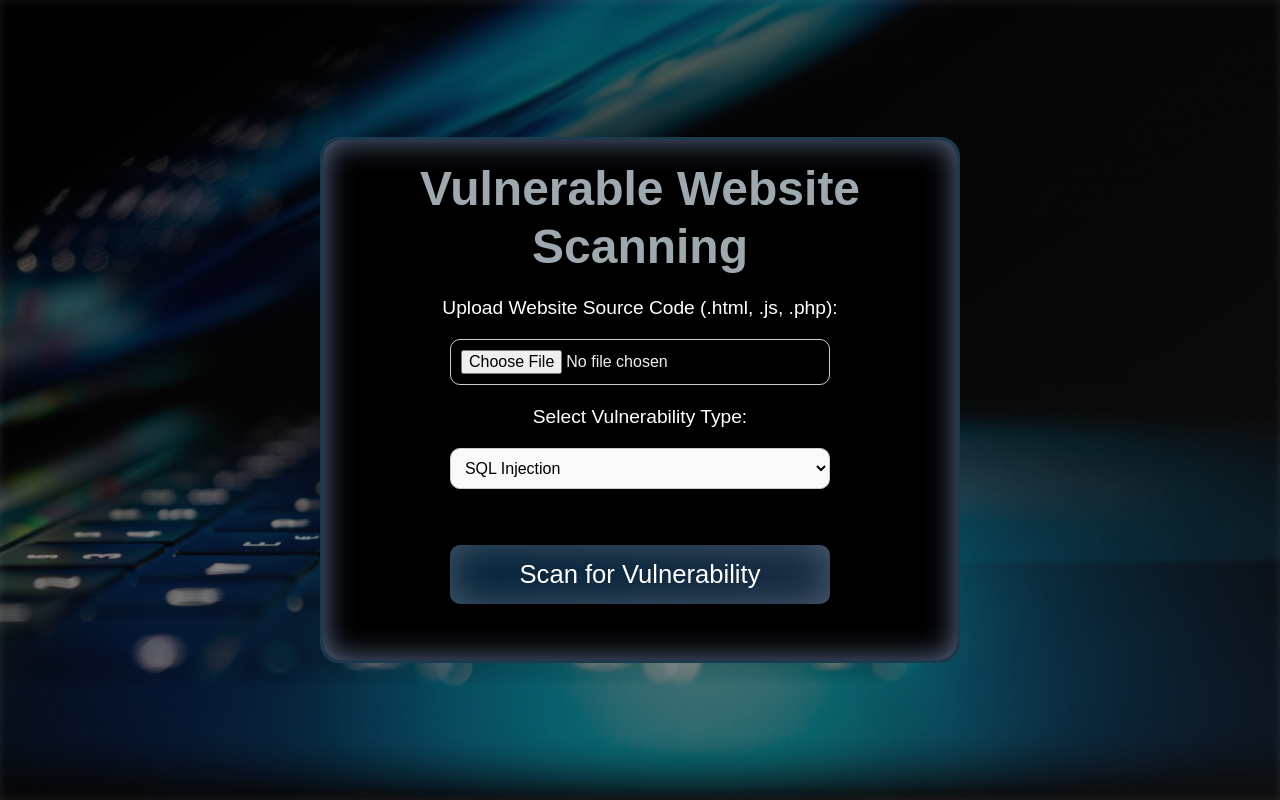
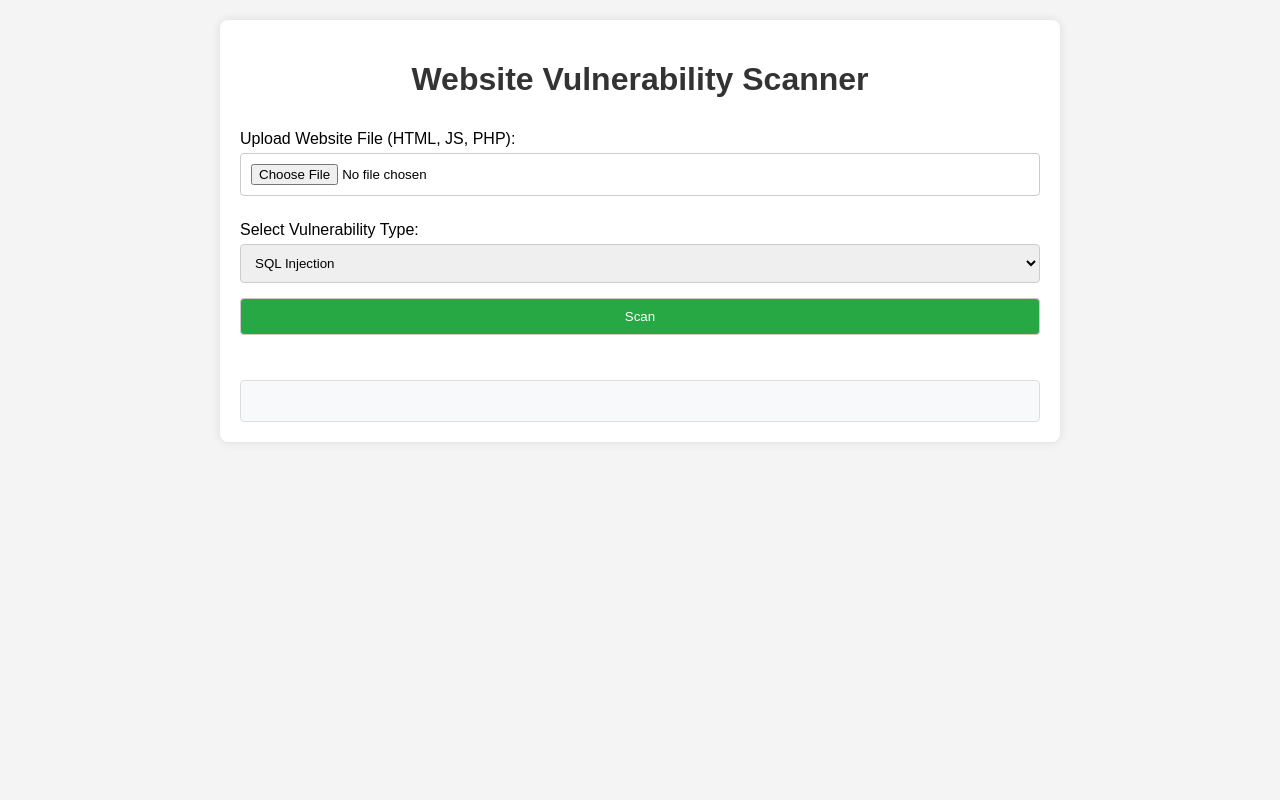
Before and after one commit to KK1234-stack/SE-project, a PHP site: page /scan_vul.html in a window 1280 px wide. Run offline with PHP 8.4, Linux system fonts and the light colour scheme.

Commit message:
updated scan vul files but still front end needs to be hcnaged

```diff
--- a/scan_vul.css
+++ b/scan_vul.css
@@ -8,26 +8,33 @@
 
 body {
     font-family: 'Arial', sans-serif;
-    color: #4d4d4d;
-    line-height: 1.2;
+    color: #ddd;
+    line-height: 1.5;
     margin: 0;
     padding: 0;
-    overflow-x: hidden;
-    background: #0a0a0a;
-    background: linear-gradient(145deg, #000000, #1a1a1a);
+    background: #1c1c1c;
+    background: linear-gradient(135deg, #0f0f0f, #1a1a1a);
     box-shadow: inset 0 0 10px rgba(255, 255, 255, 0.1);
     min-height: 100vh;
     display: flex;
     justify-content: center;
     align-items: center;
 }
+
 .container {
-    /* position: relative; */
-    color: #ecf0f1;
-    text-align: center;
-    /* background-color: #2c3e50; */
-    overflow: hidden;
-    height: auto;
+    background-color: #181818;
+    border-radius: 20px; /* Rounded corners */
+    border: 3px solid #34495e; /* Subtle border */
+    box-shadow: inset 0 0 20px rgba(0, 0, 0, 0.8);
+    margin: 30px auto;
+    padding: 40px;
+    width: 60%;
+    display: flex;
+    flex-direction: column;
+    align-items: center;
+    justify-content: center;
+    position: relative;
+    z-index: 1;
 }
 
 .container::before {
@@ -37,30 +44,16 @@ body {
     left: 0;
     width: 100%;
     height: 100%;
-    background: url('urlback.jpg') no-repeat center center;
+    background: url('background.jpg') no-repeat center center;
     background-size: cover;
-    opacity: 0.5; /* Adjust opacity here */
-    z-index: -1; /* Sends the pseudo-element behind the content */
-}
-.container {
-    background-color: #000000;
-    border-radius: 20px; /* Rounded corners */
-    border: 3px solid rgb(27, 58, 75); /* Outer border */
-    box-shadow: inset 0 0 30px rgba(140, 159, 213, 0.7);
-    margin: 30px auto;
-    padding: 20px;
-    width: 50%;
-    display: flex;
-    flex-direction: column;
-    align-items: center;
-    justify-content: center;
-    height: auto;
+    opacity: 0.4;
+    z-index: -1;
 }
 
 h1 {
     text-align: center;
-    color: rgb(158, 169, 175);
-    font-size: 3rem;
+    color: #e0e0e0;
+    font-size: 2.5rem;
     margin-bottom: 20px;
 }
 
@@ -68,9 +61,8 @@ form {
     display: flex;
     flex-direction: column;
     justify-content: center;
-    flex-wrap: wrap;
     align-items: center;
-    gap: 20px;
+    gap: 25px;
     width: 80%;
 }
 
@@ -80,80 +72,97 @@ label {
 }
 
 input[type="file"], select, button {
-    padding: 10px;
-    font-size: 16px;
+    padding: 12px;
+    font-size: 1rem;
     border: 1px solid #ccc;
-    border-radius: 10px;
+    border-radius: 8px;
     width: 80%;
 }
 
 input[type="file"] {
     cursor: pointer;
+    background-color: #2c3e50;
 }
 
 select {
-    background-color: #f9f9f9;
+    background-color: #34495e;
+    color: #fff;
 }
 
 button {
     padding: 15px 30px;
-    font-size: 1.6em;
-    background: linear-gradient(135deg, #012036, #12263d); /* Gradient background */
+    font-size: 1.2em;
+    background: linear-gradient(135deg, #2c3e50, #2980b9); /* Gradient background */
     color: #fff;
     border: none;
-    border-radius: 10px; /* Rounded corners */
+    border-radius: 8px;
     transition: all 0.3s ease;
     cursor: pointer;
-    margin: 36px 20px;
-    box-shadow: inset 0px 0px 40px rgba(229, 230, 235, 0.3); /* Inner shadow */
+    box-shadow: inset 0 0 20px rgba(255, 255, 255, 0.2);
 }
 
 button:hover {
-    background: linear-gradient(135deg, #012036, #214772); /* Darker gradient on hover */
-    box-shadow: inset 0px 0px 8px rgba(150, 172, 210, 0.3), 0px 8px 15px rgba(229, 230, 235, 0.3); /* Inner shadow + outer shadow on hover */
+    background: linear-gradient(135deg, #2980b9, #3498db); /* Hover effect */
+    box-shadow: inset 0 0 10px rgba(255, 255, 255, 0.3), 0 8px 20px rgba(0, 0, 0, 0.4); /* Outer shadow */
     transform: translateY(-3px);
 }
 
 button:active {
-    transform: translateY(1px); /* Button slightly pressed effect */
+    transform: translateY(1px); /* Button pressed effect */
 }
 
 #scan-results {
-    margin-top: 20px;
+    margin-top: 30px;
     padding: 15px;
-    background-color: #e9f7f1;
-    border: 1px solid #4CAF50;
-    border-radius: 5px;
+    background-color: #16a085;
+    border: 1px solid #1abc9c;
+    border-radius: 8px;
     display: none;
 }
 
 #scan-results p {
     font-size: 18px;
     font-weight: bold;
-    color: #333;
+    color: #fff;
 }
 
 #scan-results pre {
     background-color: #fff;
     padding: 15px;
-    border-radius: 5px;
+    border-radius: 8px;
     overflow-x: auto;
     white-space: pre-wrap;
     word-wrap: break-word;
 }
 
-@media (max-width: 600px) {
+@media (max-width: 768px) {
     .container {
-        width: 90%;
-        padding: 10px;
+        width: 85%;
+        padding: 20px;
     }
 
     h1 {
-        font-size: 3rem;
+        font-size: 2rem;
     }
 
     button {
         padding: 12px;
-        font-size: 20px;
+        font-size: 1.1em;
     }
 }
+
+@media (max-width: 480px) {
+    .container {
+        width: 95%;
+        padding: 15px;
+    }
+
+    h1 {
+        font-size: 1.8rem;
+    }
+
+    button {
+        padding: 10px;
+        font-size: 1em;
+    }
+}
--- a/scan_vul.html
+++ b/scan_vul.html
@@ -3,15 +3,69 @@
 <head>
     <meta charset="UTF-8">
     <meta name="viewport" content="width=device-width, initial-scale=1.0">
-    <title>Vulnerable Website Scanning</title>
-    <link rel="stylesheet" href="scan_vul.css">  <!-- Optional CSS -->
+    <title>Website Vulnerability Scanner</title>
+    <style>
+        body {
+            font-family: Arial, sans-serif;
+            margin: 0;
+            padding: 20px;
+            background-color: #f4f4f4;
+        }
+        .container {
+            max-width: 800px;
+            margin: auto;
+            padding: 20px;
+            background-color: white;
+            border-radius: 8px;
+            box-shadow: 0 0 10px rgba(0, 0, 0, 0.1);
+        }
+        h1 {
+            text-align: center;
+            color: #333;
+        }
+        form {
+            display: flex;
+            flex-direction: column;
+        }
+        label {
+            margin: 10px 0 5px;
+        }
+        input, select, button {
+            padding: 10px;
+            margin-bottom: 15px;
+            border-radius: 4px;
+            border: 1px solid #ccc;
+        }
+        button {
+            background-color: #28a745;
+            color: white;
+            cursor: pointer;
+        }
+        button:hover {
+            background-color: #218838;
+        }
+        #scan-results {
+            margin-top: 30px;
+            background-color: #f8f9fa;
+            padding: 20px;
+            border-radius: 4px;
+            border: 1px solid #ddd;
+        }
+        #scan-results ul {
+            list-style-type: none;
+            padding: 0;
+        }
+        #scan-results li {
+            margin: 5px 0;
+        }
+    </style>
 </head>
 <body>
 
     <div class="container">
-        <h1>Vulnerable Website Scanning</h1>
-        <form id="scan-form" enctype="multipart/form-data">
-            <label for="file">Upload Website Source Code (.html, .js, .php):</label>
+        <h1>Website Vulnerability Scanner</h1>
+        <form id="scan-form">
+            <label for="file">Upload Website File (HTML, JS, PHP):</label>
             <input type="file" id="file" name="file" accept=".html,.js,.php" required>
 
             <label for="vulnerability">Select Vulnerability Type:</label>
@@ -19,15 +73,13 @@
                 <option value="sql_injection">SQL Injection</option>
                 <option value="xss">Cross-Site Scripting (XSS)</option>
                 <option value="csrf">Cross-Site Request Forgery (CSRF)</option>
-                <option value="file_inclusion">File Inclusion</option>
-                <option value="command_injection">Command Injection</option>
             </select>
 
-            <button type="submit">Scan for Vulnerability</button>
+            <button type="submit">Scan</button>
         </form>
 
         <div id="scan-results">
-            <!-- Results will be displayed here -->
+            <!-- Scan results will be displayed here -->
         </div>
     </div>
 
@@ -42,7 +94,7 @@
             formData.append('file', fileInput.files[0]);
             formData.append('vulnerability', vulnerabilityType);
 
-            // Send the request to the backend (Flask) running on port 5001
+            // Make the API call to Flask backend
             fetch('http://localhost:5001/scan-vulnerability', {
                 method: 'POST',
                 body: formData
@@ -50,7 +102,32 @@
             .then(response => response.json())
             .then(data => {
                 const resultDiv = document.getElementById('scan-results');
-                resultDiv.innerHTML = `<p><strong>Scan Results:</strong></p><pre>${JSON.stringify(data, null, 2)}</pre>`;
+                resultDiv.innerHTML = ''; // Clear previous results
+
+                // Display the results from the backend
+                if (data.error) {
+                    console.error('Error during scan:', data.error); // Log the error to the console
+                    resultDiv.innerHTML = `<p>An error occurred: ${data.error}</p>`;
+                } else {
+                    if (data.issues_found.length > 0) {
+                        resultDiv.innerHTML = `
+                            <p><strong>Vulnerability Type:</strong> ${data.vulnerability}</p>
+                            <p><strong>File Scanned:</strong> ${data.file}</p>
+                            <p><strong>Status:</strong> ${data.status}</p>
+                            <p><strong>Issues Found:</strong></p>
+                            <ul>
+                                ${data.issues_found.map(issue => `<li>${issue}</li>`).join('')}
+                            </ul>
+                        `;
+                    } else {
+                        resultDiv.innerHTML = `
+                            <p><strong>Vulnerability Type:</strong> ${data.vulnerability}</p>
+                            <p><strong>File Scanned:</strong> ${data.file}</p>
+                            <p><strong>Status:</strong> ${data.status}</p>
+                            <p>No issues detected.</p>
+                        `;
+                    }
+                }
             })
             .catch(error => {
                 console.error('Error:', error);
@@ -59,5 +136,6 @@
         });
     </script>
 
+
 </body>
 </html>
```
Also changed, not shown: 1 other file.
